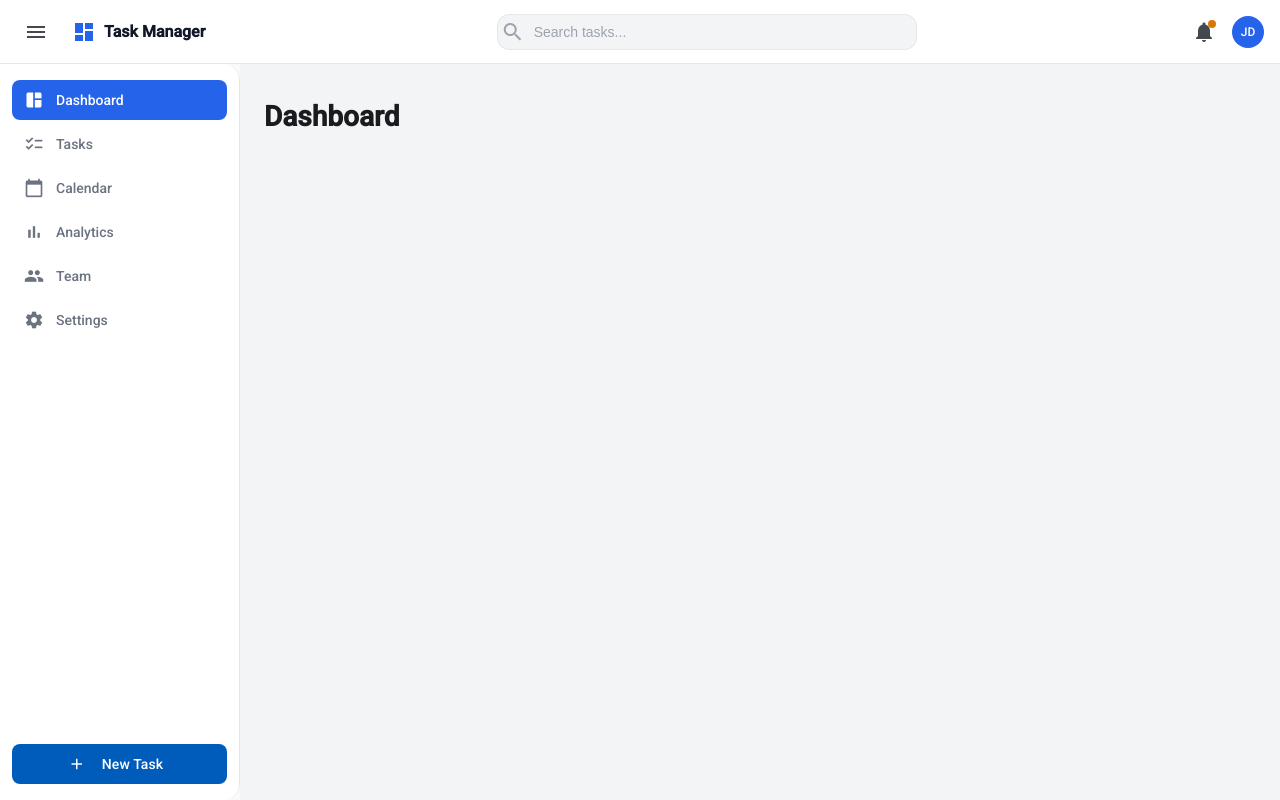
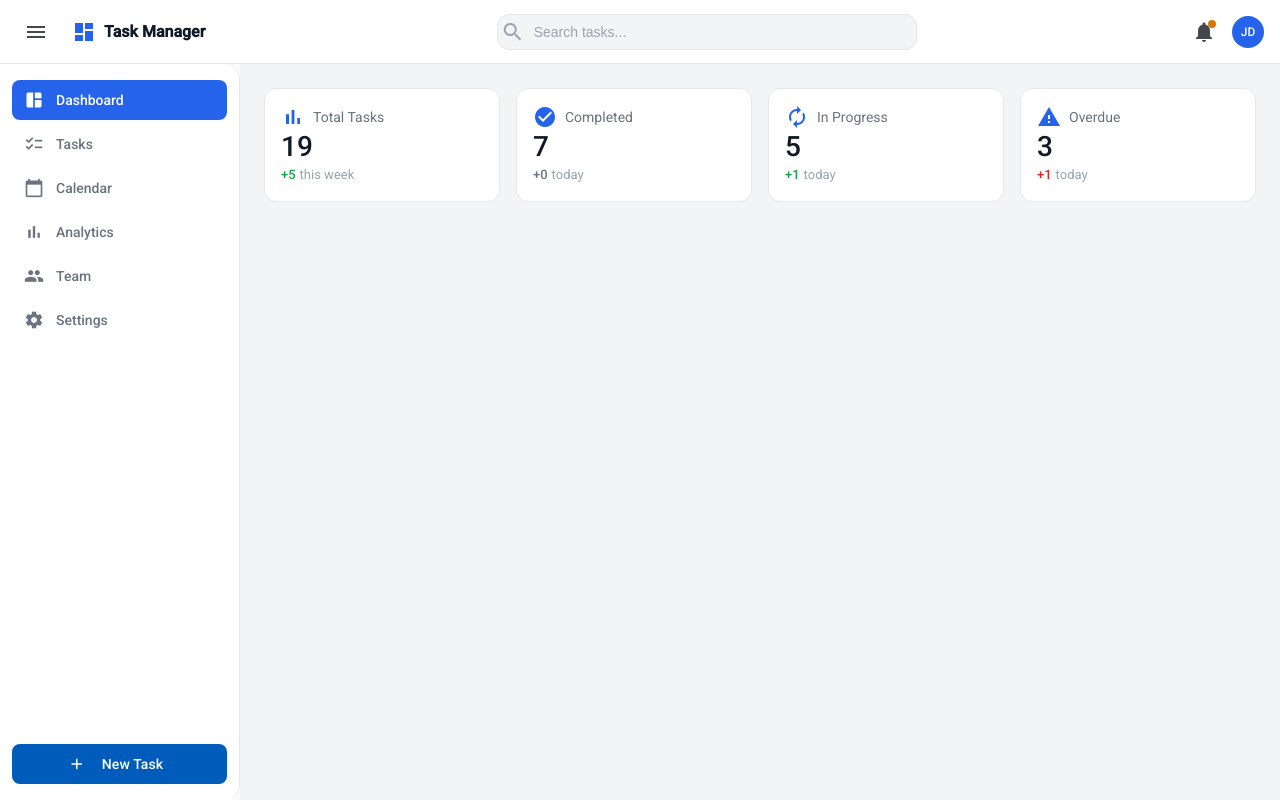
Before and after one commit to ahmed-shereif/luftborn-angular-task-kanban-board, an Angular app: page /dashboard in a window 1280 px wide. Built offline with nearby package versions, Linux system fonts and the light colour scheme; data requests are answered from the project's data file.

Commit message:
feat: enhance dashboard with task statistics and improve stat card layout

```diff
--- a/data-fetching/db.json
+++ b/data-fetching/db.json
@@ -18,7 +18,8 @@
       ],
       "createdAt": "2026-08-31T17:05:10.551Z",
       "updatedAt": "2026-09-03T17:05:10.551Z",
-      "order": 2
+      "order": 0,
+      "completedAt": "2026-09-04T22:19:50.720Z"
     },
     {
       "id": "task-015",
@@ -60,7 +61,7 @@
       ],
       "createdAt": "2026-08-20T17:05:10.551Z",
       "updatedAt": "2026-09-03T17:05:10.551Z",
-      "order": 3
+      "order": 1
     },
     {
       "id": "task-004",
@@ -80,13 +81,13 @@
       ],
       "createdAt": "2026-08-30T17:05:10.551Z",
       "updatedAt": "2026-09-04T17:05:10.551Z",
-      "order": 1
+      "order": 2
     },
     {
       "id": "task-005",
       "title": "Implement user authentication",
       "description": "Add JWT-based authentication system with refresh tokens",
-      "status": "in_progress",
+      "status": "done",
       "priority": "high",
       "dueDate": "2026-09-07",
       "assignee": {
@@ -100,13 +101,13 @@
       ],
       "createdAt": "2026-08-28T17:05:10.551Z",
       "updatedAt": "2026-09-04T17:05:10.551Z",
-      "order": 0
+      "order": 1
     },
     {
       "id": "task-006",
       "title": "Optimize database queries",
       "description": "Review and optimize slow queries identified in performance audit",
-      "status": "in_progress",
+      "status": "todo",
       "priority": "medium",
       "dueDate": "2026-09-08",
       "assignee": {
@@ -120,7 +121,7 @@
       ],
       "createdAt": "2026-08-29T17:05:10.551Z",
       "updatedAt": "2026-09-03T17:05:10.551Z",
-      "order": 1
+      "order": 4
     },
     {
       "id": "task-007",
@@ -140,7 +141,7 @@
       ],
       "createdAt": "2026-08-27T17:05:10.551Z",
       "updatedAt": "2026-09-04T17:05:10.551Z",
-      "order": 4
+      "order": 0
     },
     {
       "id": "task-008",
@@ -160,7 +161,7 @@
       ],
       "createdAt": "2026-08-26T17:05:10.551Z",
       "updatedAt": "2026-09-03T17:05:10.551Z",
-      "order": 2
+      "order": 1
     },
     {
       "id": "task-017",
@@ -182,7 +183,7 @@
       ],
       "createdAt": "2026-08-21T17:05:10.551Z",
       "updatedAt": "2026-09-04T17:05:10.551Z",
-      "order": 3
+      "order": 2
     },
     {
       "id": "task-009",
@@ -203,13 +204,13 @@
       ],
       "createdAt": "2026-09-02T17:05:10.551Z",
       "updatedAt": "2026-09-04T17:05:10.551Z",
-      "order": 0
+      "order": 2
     },
     {
       "id": "task-010",
       "title": "Setup CI/CD pipeline",
       "description": "Configured GitHub Actions for automated testing and deployment",
-      "status": "done",
+      "status": "todo",
       "priority": "medium",
       "dueDate": "2026-09-02",
       "completedAt": "2026-09-03T17:05:10.551Z",
@@ -224,13 +225,13 @@
       ],
       "createdAt": "2026-08-26T17:05:10.551Z",
       "updatedAt": "2026-09-03T17:05:10.551Z",
-      "order": 1
+      "order": 3
     },
     {
       "id": "task-011",
       "title": "Write unit tests",
       "description": "Add comprehensive unit tests for authentication module",
-      "status": "done",
+      "status": "todo",
       "priority": "high",
       "dueDate": "2026-09-01",
       "completedAt": "2026-09-02T17:05:10.551Z",
@@ -245,13 +246,13 @@
       ],
       "createdAt": "2026-08-25T17:05:10.551Z",
       "updatedAt": "2026-09-02T17:05:10.551Z",
-      "order": 3
+      "order": 5
     },
     {
       "id": "task-012",
       "title": "Refactor payment module",
       "description": "Clean up and optimize payment processing code",
-      "status": "done",
+      "status": "todo",
       "priority": "medium",
       "dueDate": "2026-08-31",
       "completedAt": "2026-09-01T17:05:10.551Z",
@@ -266,7 +267,7 @@
       ],
       "createdAt": "2026-08-23T17:05:10.551Z",
       "updatedAt": "2026-09-01T17:05:10.551Z",
-      "order": 4
+      "order": 6
     },
     {
       "id": "task-013",
@@ -287,7 +288,7 @@
       ],
       "createdAt": "2026-08-22T17:05:10.551Z",
       "updatedAt": "2026-08-31T17:05:10.551Z",
-      "order": 5
+      "order": 3
     },
     {
       "id": "task-014",
@@ -308,7 +309,7 @@
       ],
       "createdAt": "2026-08-21T17:05:10.551Z",
       "updatedAt": "2026-08-30T17:05:10.551Z",
-      "order": 6
+      "order": 4
     },
     {
       "title": "new task",
@@ -323,7 +324,7 @@
         "email": "sarah.smith@company.com"
       },
       "tags": [],
-      "order": 5,
+      "order": 3,
       "id": "ZLuzvnPSII0"
     },
     {
@@ -339,14 +340,14 @@
         "email": "emily.davis@company.com"
       },
       "tags": [],
-      "order": 6,
+      "order": 4,
       "id": "QnWRRl-UO1U"
     },
     {
       "title": "daSD",
       "description": "asd",
       "priority": "low",
-      "status": "todo",
+      "status": "done",
       "dueDate": "2026-09-30",
       "assignee": {
         "id": "user-003",
@@ -355,8 +356,24 @@
         "email": "mike.johnson@company.com"
       },
       "tags": [],
-      "order": 2,
+      "order": 5,
       "id": "fcVD73jCA6s"
+    },
+    {
+      "title": "qqq",
+      "description": "ssssssss",
+      "priority": "medium",
+      "status": "done",
+      "dueDate": "2026-09-05",
+      "assignee": {
+        "id": "user-002",
+        "name": "Sarah Smith",
+        "avatar": "SS",
+        "email": "sarah.smith@company.com"
+      },
+      "tags": [],
+      "order": 6,
+      "id": "hkMmrvO1gFA"
     }
   ],
   "statistics": [
--- a/src/app/core/models/task.model.ts
+++ b/src/app/core/models/task.model.ts
@@ -35,4 +35,5 @@ export interface Task {
 }
 
 export type CreateTaskDto = Omit<Task, 'id' | 'createdAt' | 'updatedAt'>;
-export type UpdateTaskDto = Partial<Omit<Task, 'id' | 'createdAt'>>;
+/** `completedAt` additionally accepts `null` here so moving a task off Done can clear it server-side. */
+export type UpdateTaskDto = Partial<Omit<Task, 'id' | 'createdAt' | 'completedAt'>> & { completedAt?: string | null };
--- a/src/app/core/state/task-store.ts
+++ b/src/app/core/state/task-store.ts
@@ -10,6 +10,22 @@ export interface TaskStats {
   completed: number;
   inProgress: number;
   overdue: number;
+  addedThisWeek: number;
+  completedToday: number;
+  inProgressToday: number;
+  overdueToday: number;
+}
+
+function isSameDay(a: Date, b: Date): boolean {
+  return a.getFullYear() === b.getFullYear() && a.getMonth() === b.getMonth() && a.getDate() === b.getDate();
+}
+
+function daysSince(dateStr: string, now: Date): number {
+  const MS_PER_DAY = 1000 * 60 * 60 * 24;
+  const start = new Date(dateStr);
+  const startDay = new Date(start.getFullYear(), start.getMonth(), start.getDate());
+  const nowDay = new Date(now.getFullYear(), now.getMonth(), now.getDate());
+  return Math.round((nowDay.getTime() - startDay.getTime()) / MS_PER_DAY);
 }
 
 /** Central task state: fetch via httpResource, mutate via HttpClient, derive filtered/grouped views. */
@@ -43,11 +59,20 @@ export class TaskStore {
 
   readonly liveStats = computed<TaskStats>(() => {
     const tasks = this.tasks();
+    const now = new Date();
     return {
       total: tasks.length,
       completed: tasks.filter((t) => t.status === TaskStatus.Done).length,
       inProgress: tasks.filter((t) => t.status === TaskStatus.InProgress).length,
       overdue: tasks.filter((t) => t.isOverdue).length,
+      addedThisWeek: tasks.filter((t) => daysSince(t.createdAt, now) < 7).length,
+      completedToday: tasks.filter(
+        (t) => t.status === TaskStatus.Done && !!t.completedAt && isSameDay(new Date(t.completedAt), now),
+      ).length,
+      inProgressToday: tasks.filter(
+        (t) => t.status === TaskStatus.InProgress && isSameDay(new Date(t.updatedAt), now),
+      ).length,
+      overdueToday: tasks.filter((t) => t.isOverdue && isSameDay(new Date(t.dueDate), now)).length,
     };
   });
 
@@ -64,8 +89,26 @@ export class TaskStore {
     });
   }
 
+  /** Only assign `completedAt` when the status is actually transitioning across the Done boundary. */
+  private resolveCompletedAt(current: Task, newStatus: TaskStatus): string | null | undefined {
+    if (newStatus === TaskStatus.Done && current.status !== TaskStatus.Done) {
+      return new Date().toISOString();
+    }
+    if (newStatus !== TaskStatus.Done && current.status === TaskStatus.Done) {
+      return null;
+    }
+    return undefined;
+  }
+
   updateTask(id: string, dto: UpdateTaskDto, activityType: ActivityType = 'updated') {
-    const title = dto.title ?? this.tasks().find((t) => t.id === id)?.title ?? id;
+    const current = this.tasks().find((t) => t.id === id);
+    const title = dto.title ?? current?.title ?? id;
+    if (dto.status && current) {
+      const completedAt = this.resolveCompletedAt(current, dto.status);
+      if (completedAt !== undefined) {
+        dto = { ...dto, completedAt };
+      }
+    }
     return this.taskApi.update(id, dto).subscribe(() => {
       this.resource.reload();
       this.activityStore.record({
@@ -100,9 +143,14 @@ export class TaskStore {
     targetTasks.splice(newIndex, 0, task);
 
     const updates: { id: string; dto: UpdateTaskDto }[] = [];
+    const completedAt = this.resolveCompletedAt(task, newStatus);
     targetTasks.forEach((t, index) => {
       if (t.order !== index || t.status !== newStatus) {
-        updates.push({ id: t.id, dto: t.id === task.id ? { order: index, status: newStatus } : { order: index } });
+        const dto: UpdateTaskDto = t.id === task.id ? { order: index, status: newStatus } : { order: index };
+        if (t.id === task.id && completedAt !== undefined) {
+          dto.completedAt = completedAt;
+        }
+        updates.push({ id: t.id, dto });
       }
     });
 
--- /dev/null
+++ b/src/app/features/dashboard/dashboard-page/dashboard-page.html
@@ -0,0 +1,36 @@
+<section class="dashboard-page">
+  <div class="dashboard-page__stats">
+    <app-stat-card
+      title="Total Tasks"
+      [value]="stats().total"
+      icon="bar_chart"
+      [change]="'+' + stats().addedThisWeek"
+      changeLabel="this week"
+      [changeType]="stats().addedThisWeek > 0 ? 'positive' : 'neutral'"
+    />
+    <app-stat-card
+      title="Completed"
+      [value]="stats().completed"
+      icon="check_circle"
+      [change]="'+' + stats().completedToday"
+      changeLabel="today"
+      [changeType]="stats().completedToday > 0 ? 'positive' : 'neutral'"
+    />
+    <app-stat-card
+      title="In Progress"
+      [value]="stats().inProgress"
+      icon="autorenew"
+      [change]="'+' + stats().inProgressToday"
+      changeLabel="today"
+      [changeType]="stats().inProgressToday > 0 ? 'positive' : 'neutral'"
+    />
+    <app-stat-card
+      title="Overdue"
+      [value]="stats().overdue"
+      icon="warning"
+      [change]="'+' + stats().overdueToday"
+      changeLabel="today"
+      [changeType]="stats().overdueToday > 0 ? 'negative' : 'neutral'"
+    />
+  </div>
+</section>
--- /dev/null
+++ b/src/app/features/dashboard/dashboard-page/dashboard-page.scss
@@ -0,0 +1,13 @@
+.dashboard-page__stats {
+  display: grid;
+  grid-template-columns: repeat(4, 1fr);
+  gap: 16px;
+
+  @media (max-width: 900px) {
+    grid-template-columns: repeat(2, 1fr);
+  }
+
+  @media (max-width: 560px) {
+    grid-template-columns: 1fr;
+  }
+}
--- a/src/app/features/dashboard/dashboard-page/dashboard-page.ts
+++ b/src/app/features/dashboard/dashboard-page/dashboard-page.ts
@@ -1,9 +1,16 @@
-import { ChangeDetectionStrategy, Component } from '@angular/core';
+import { ChangeDetectionStrategy, Component, inject } from '@angular/core';
+import { TaskStore } from '../../../core/state';
+import { StatCard } from '../../../shared/components';
 
 @Component({
   selector: 'app-dashboard-page',
   standalone: true,
-  template: `<h1>Dashboard</h1>`,
+  imports: [StatCard],
+  templateUrl: './dashboard-page.html',
+  styleUrl: './dashboard-page.scss',
   changeDetection: ChangeDetectionStrategy.OnPush,
 })
-export class DashboardPage {}
+export class DashboardPage {
+  private readonly taskStore = inject(TaskStore);
+  readonly stats = this.taskStore.liveStats;
+}
--- a/src/app/shared/components/stat-card/stat-card.html
+++ b/src/app/shared/components/stat-card/stat-card.html
@@ -1,7 +1,7 @@
 <div class="stat-card">
   <div class="stat-card__header">
+    <mat-icon class="stat-card__icon">{{ icon() }}</mat-icon>
     <span class="stat-card__title">{{ title() }}</span>
-    <mat-icon class="stat-card__icon">{{ icon() }}</mat-icon>
   </div>
 
   <div class="stat-card__value">{{ value() }}</div>
--- a/src/app/shared/components/stat-card/stat-card.scss
+++ b/src/app/shared/components/stat-card/stat-card.scss
@@ -11,7 +11,7 @@
 .stat-card__header {
   display: flex;
   align-items: center;
-  justify-content: space-between;
+  justify-content: start;
 }
 
 .stat-card__title {
@@ -21,6 +21,7 @@
 
 .stat-card__icon {
   color: var(--app-color-primary);
+  padding-inline-end: 8px;
 }
 
 .stat-card__value {
```
